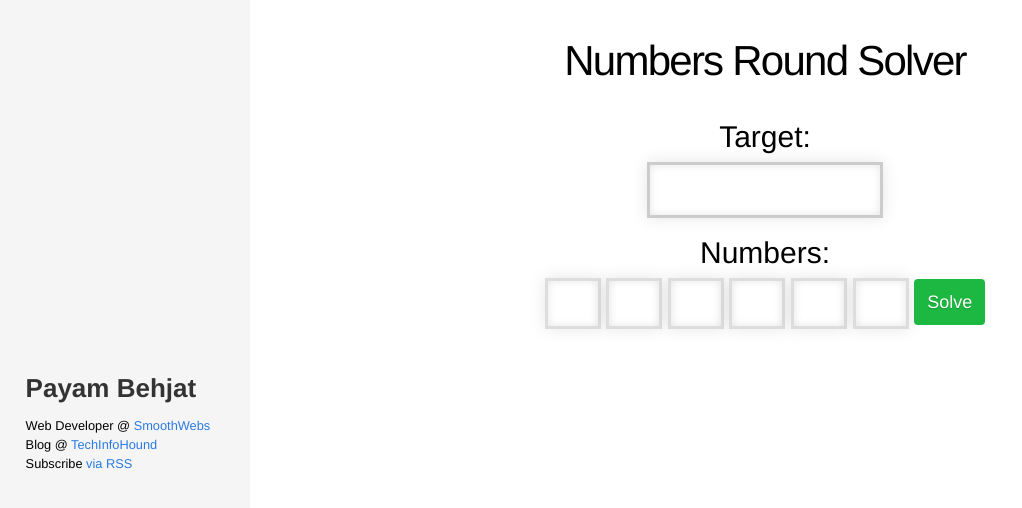
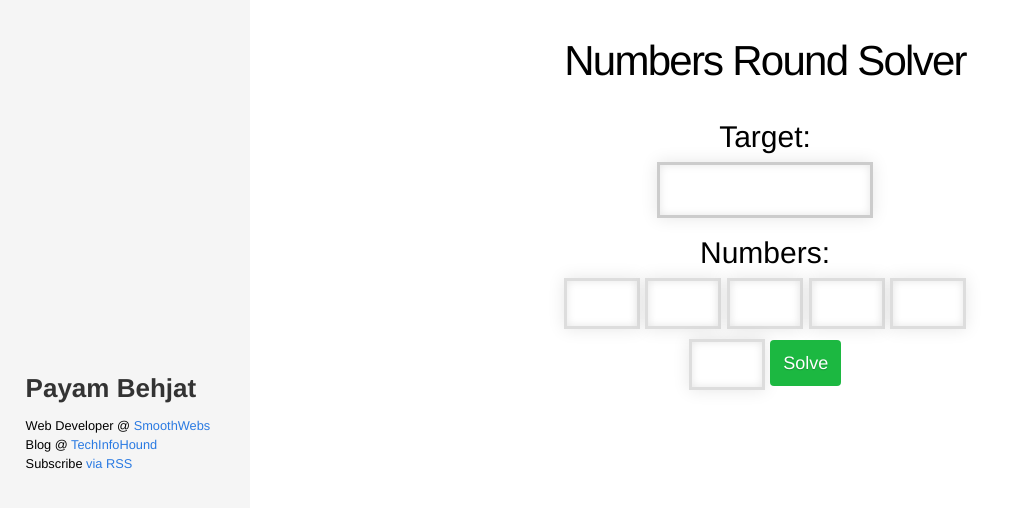
Before and after one commit to PayamBen/PayamBen.github.io, a Jekyll site: the page built from numbersSolver.html, in a window 1280 px wide. Shown: the top 508 px of the page, without its empty margins (0-1022 px from the left). Built offline with Jekyll 4.4.1, drawn with Linux system fonts in a browser that asks for light colours; nearby versions of some CDN libraries.

Commit message:
move to new solver

```diff
--- a/numbersSolver.html
+++ b/numbersSolver.html
@@ -44,11 +44,11 @@
 		box-shadow:
 		  inset 0 0 8px  rgba(0,0,0,0.1),
 				0 0 16px rgba(0,0,0,0.1);
-		padding: 15px;
+		padding: 15px 5px 15px 5px;
 		background: rgba(255,255,255,0.5);
 		margin: 0 0 10px 0;
 		display: inline;
-		width: 20px;
+		width: 60px;
 		text-align: center;
 }
 
```
